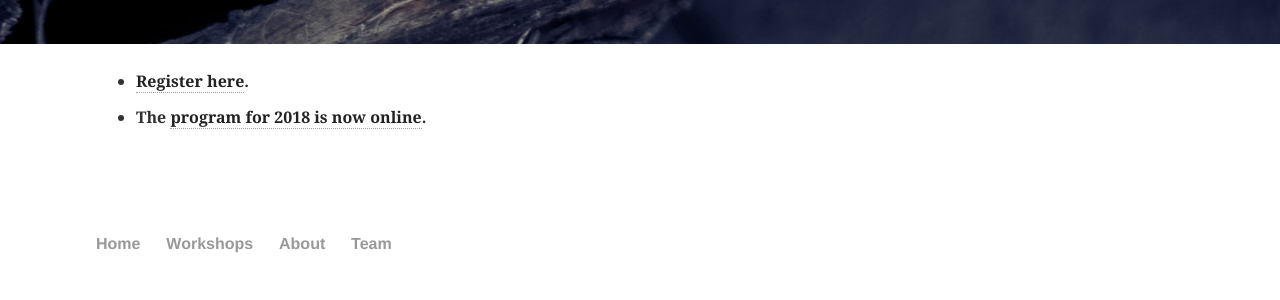
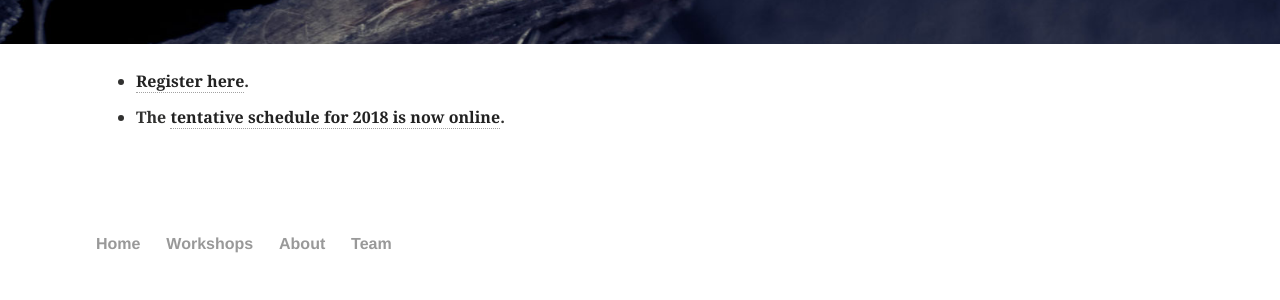
Before and after one commit to imagexd/imagexd.github.io, a Jekyll site: the page built from index.md, in a window 1280 px wide. Shown: the part 608-908 px from the top of the page. Built offline with Jekyll 4.4.1, drawn with Linux system fonts in a browser that asks for light colours.

Commit message:
Schedule is tentative

```diff
--- a/index.md
+++ b/index.md
@@ -6,7 +6,7 @@ image:
 ---
 
 - [Register here](https://docs.google.com/forms/d/13gRMnLP3MTd3g6JoxfTZT0vBZqa10dE3Gg5HOwRR82Y/).
-- The [program for 2018 is now online](http://www.imagexd.org/programs/imagexd2018/).
+- The [tentative schedule for 2018 is now online](http://www.imagexd.org/programs/imagexd2018/).
 
 
 <!-- /.tiles -->
```
